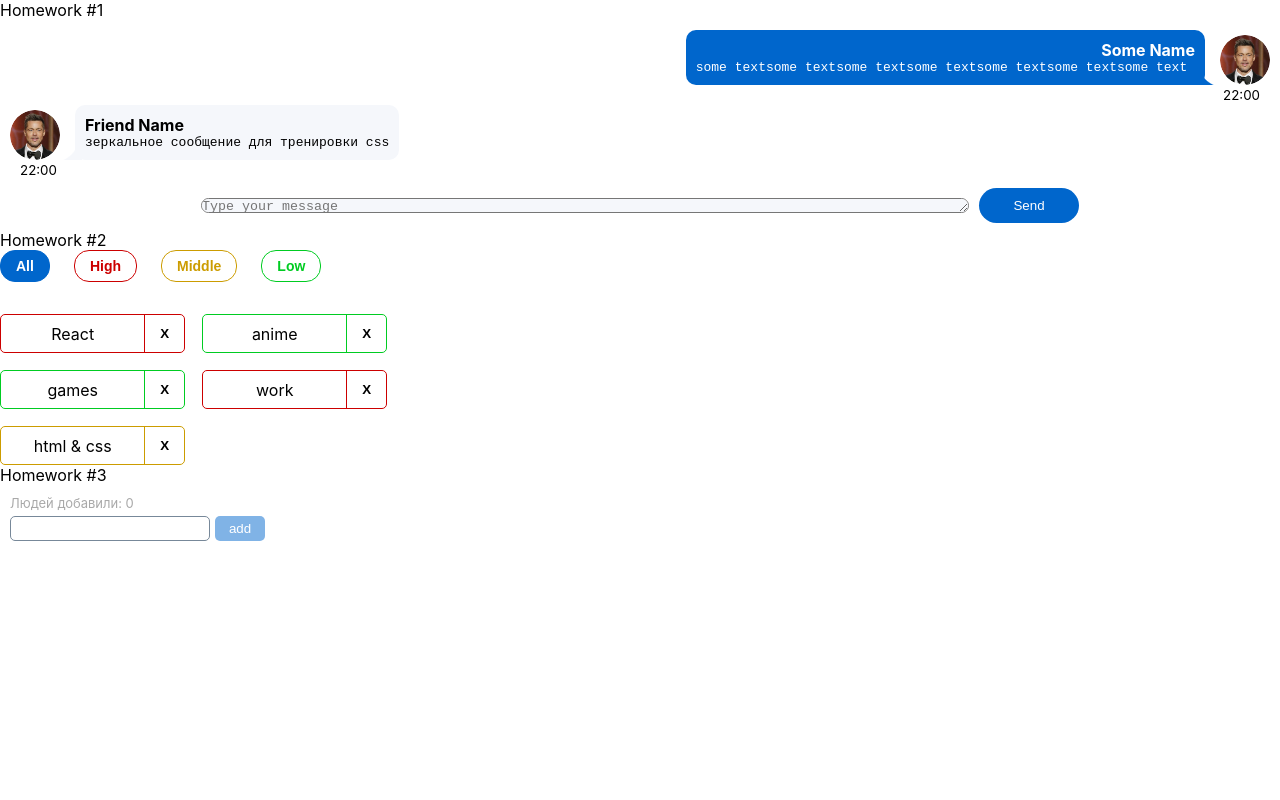
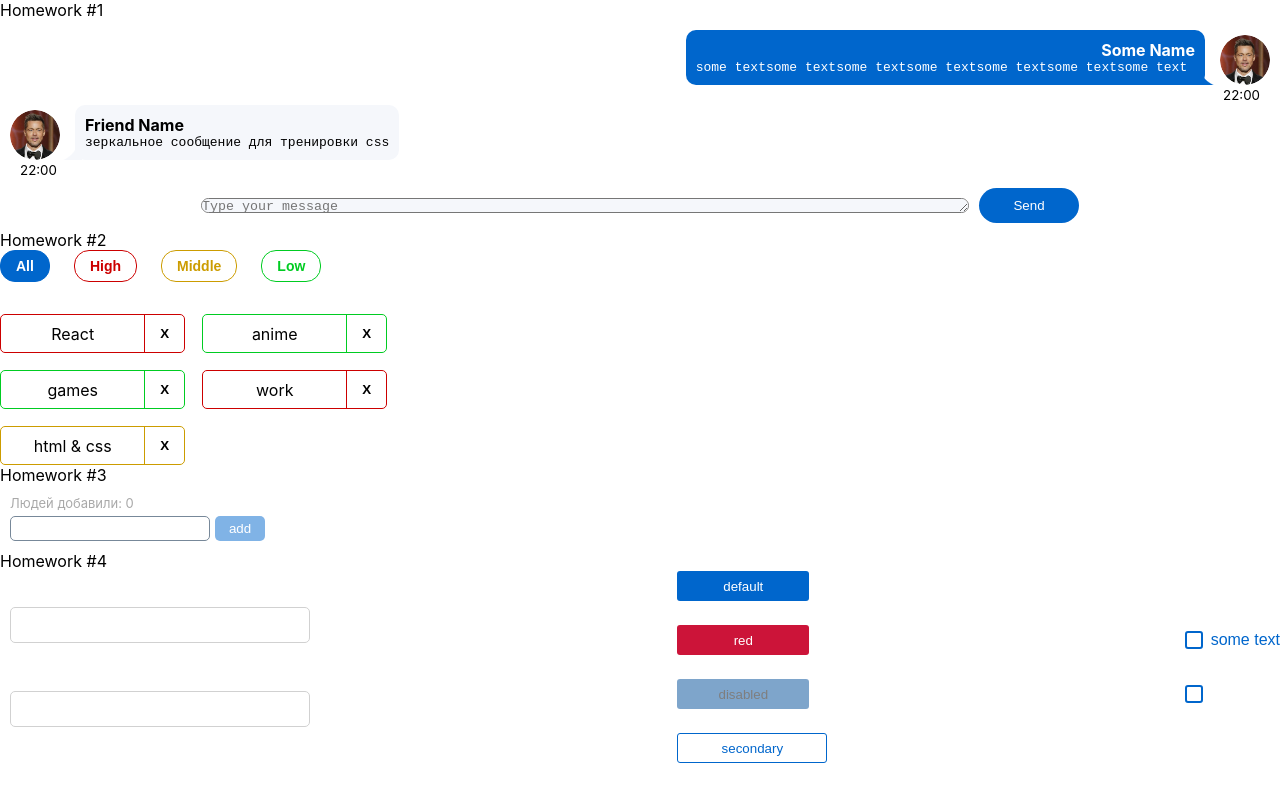
Before and after one commit to maggloo/hws2-master, a React (Create React App) app: page /#/pre-junior in a window 1280 px wide. Before the commit this address led to /. Built offline with nearby package versions, Linux system fonts and the light colour scheme.

Commit message:
hw4 commit

```diff
--- a/src/s1-main/App.tsx
+++ b/src/s1-main/App.tsx
@@ -3,6 +3,7 @@ import s from './App.module.css'
 import HW1 from '../s2-homeworks/hw01/HW1'
 import HW2 from "../s2-homeworks/hw02/HW2";
 import HW3 from "../s2-homeworks/hw03/HW3";
+import HW4 from "../s2-homeworks/hw04/HW4";
 
 function App() {
     return (
@@ -10,7 +11,7 @@ function App() {
             <HW1/>
             <HW2/>
             <HW3/>
-            {/*<HW4/>*/}
+            <HW4/>
 
             {/*при выполнении дз 5 и более - закомментировать здесь дз 1-4, так как они есть внутри дз 5*/}
             {/*<HW5/>*/}
--- a/src/s2-homeworks/hw04/common/c1-SuperInputText/SuperInputText.module.css
+++ b/src/s2-homeworks/hw04/common/c1-SuperInputText/SuperInputText.module.css
@@ -1,20 +1,33 @@
 .input:focus {
+    outline: 1px solid rgba(209, 209, 209, 1);
 }
 
 .input {
+    width: 300px;
+    border: 1px solid rgba(209, 209, 209, 1);
+    border-radius: 5px;
+    height: 36px;
 }
 
 .inputWrapper {
+    margin: 0 10px;
+    display: flex;
+    flex-direction: column-reverse;
 }
 
 .superInput {
+    border: 1px solid rgba(209, 209, 209, 1);
 }
 
 .errorInput {
+    border: 1px solid #CC1439;
 }
 
 .errorInput:focus {
+    outline:  1px solid #CC1439;
 }
 
 .error {
+    font-size: 10px;
+    color: red;
 }
--- a/src/s2-homeworks/hw04/common/c1-SuperInputText/SuperInputText.tsx
+++ b/src/s2-homeworks/hw04/common/c1-SuperInputText/SuperInputText.tsx
@@ -53,7 +53,6 @@ const SuperInputText: React.FC<SuperInputTextPropsType> = (
     const finalInputClassName = s.input
         + (error ? ' ' + s.errorInput : ' ' + s.superInput)
         + (className ? ' ' + s.className : '') // задача на смешивание классов
-
     return (
         <div className={s.inputWrapper}>
             <input
--- a/src/s2-homeworks/hw04/common/c2-SuperButton/SuperButton.module.css
+++ b/src/s2-homeworks/hw04/common/c2-SuperButton/SuperButton.module.css
@@ -1,36 +1,68 @@
 .button {
+    width: 132px;
+    height: 30px;
+    border-radius: 3px;
+    padding: 5px 24px 5px 24px;
+    border: none;
+    color: white;
+    cursor: pointer;
+    box-sizing: border-box;
+    transition: width 0.5s;
 }
 
+
 .disabled {
+    background-color: rgba(0, 77, 153, 1);
+    opacity: 0.5;
+    color: black;
 }
 
 .secondary {
+    width: 150px;
+    border: 1px solid rgba(0, 102, 204, 1);
+    background-color: white;
+    color: rgba(0, 102, 204, 1);
 }
 
 .default {
+    background-color: #0066CC;
 }
 
 .red {
+    background-color: #CC1439;
 }
 
 .default:hover {
+    background-color: rgba(0, 128, 255, 1);
+    width: 167px;
 }
 
 .red:hover {
+    background-color: rgba(255, 26, 71, 1);
+    width: 167px;
 }
 
 .secondary:hover {
+    background-color: rgba(229, 240, 250, 1);
+    width: 167px;
 }
 
 
 .default:active {
+    background-color: rgba(0, 89, 178, 1);
 }
 
 .secondary:active {
+    background-color: rgba(201, 229, 255, 1);
 }
 
 .red:active {
+    background-color: rgba(178, 18, 50, 1)
 }
 
 .button:disabled {
+    background-color: rgba(0, 77, 153, 1);
+    opacity: 0.5;
+    color: black;
+    cursor: not-allowed;
 }
--- a/src/s2-homeworks/hw04/common/c2-SuperButton/SuperButton.tsx
+++ b/src/s2-homeworks/hw04/common/c2-SuperButton/SuperButton.tsx
@@ -18,11 +18,15 @@ const SuperButton: React.FC<SuperButtonPropsType> = (
     }
 ) => {
     const finalClassName = s.button
-        // + (disabled
-        //         ? ...
-        //         : xType === 'red'
-        //             ? ...
+         + (disabled
+                ? ' ' + s.disabled
+                 : xType === 'red'
+                    ? ' ' + s.red :
+                    restProps.children === 'secondary'? ' ' + s.secondary :
+                        ' ' + s.default
+        )
         + (className ? ' ' + className : '') // задачка на смешивание классов
+
 
     return (
         <button
--- a/src/s2-homeworks/hw04/common/c3-SuperCheckbox/SuperCheckbox.tsx
+++ b/src/s2-homeworks/hw04/common/c3-SuperCheckbox/SuperCheckbox.tsx
@@ -27,8 +27,9 @@ const SuperCheckbox: React.FC<SuperCheckboxPropsType> = (
     }
 ) => {
     const onChangeCallback = (e: ChangeEvent<HTMLInputElement>) => {
-        // задачка на написание онченджа
+        onChange?.(e)
 
+        onChangeChecked?.(e.currentTarget.checked)
     }
 
     const finalInputClassName = s.checkbox
```
